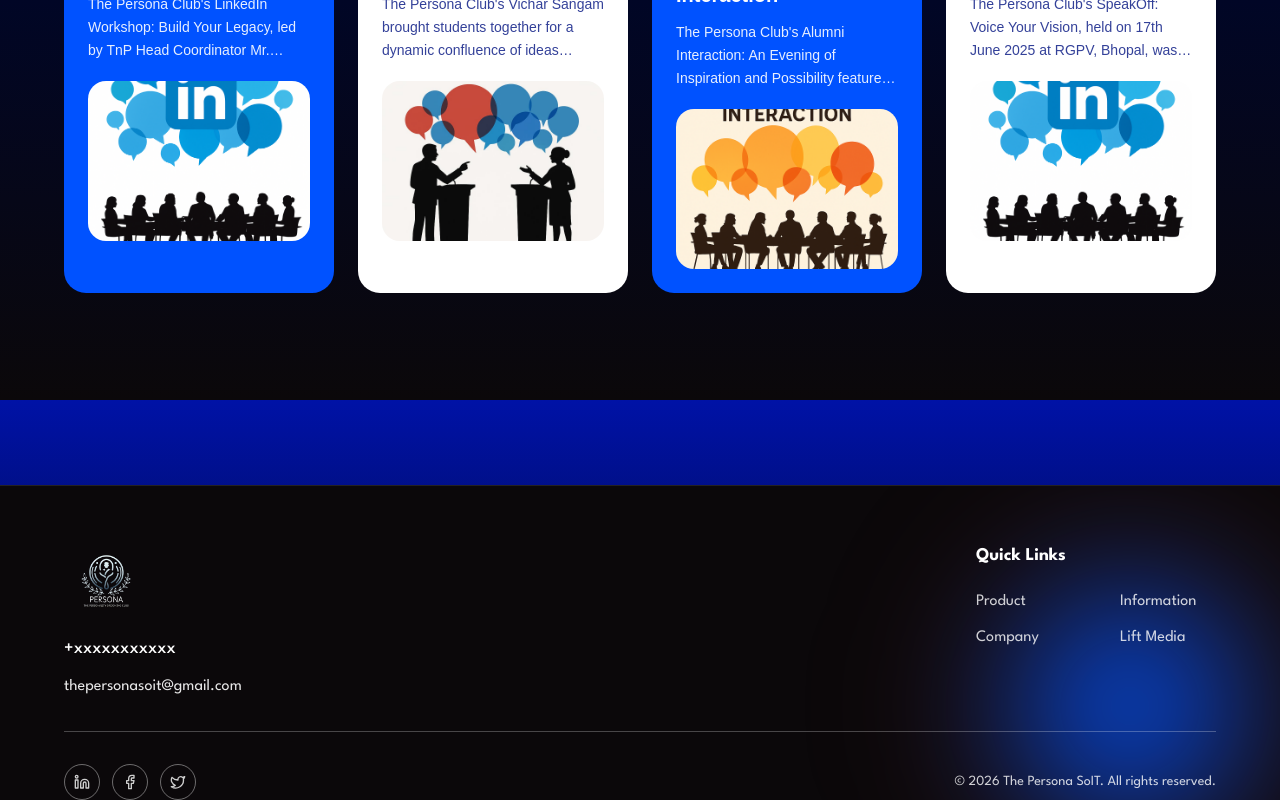
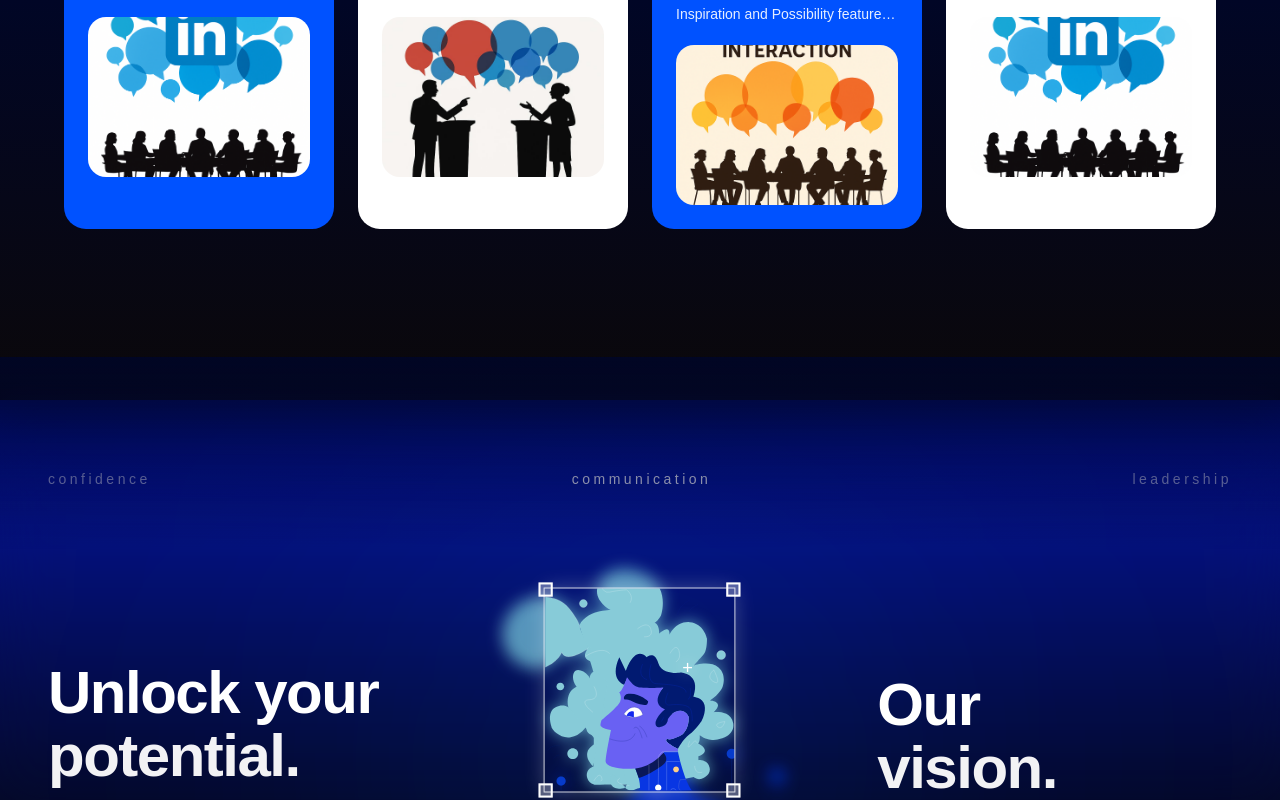
Before and after one commit to nikhilm7315/persona, a React (Vite) app: page / in a window 1280 px wide. Shown: the part 2000-2800 px from the top of the page. Built offline with nearby package versions, Linux system fonts and the light colour scheme.

Commit message:
Merge remote-tracking branch 'origin/background/teamoption'

```diff
--- a/src/components/Home/HeroSection.jsx
+++ b/src/components/Home/HeroSection.jsx
@@ -4,19 +4,14 @@ import Logo from '../ui/Logo';
 
 export default function HeroSection() {
   return (
-    <section className="relative min-h-0 md:min-h-[80vh] flex flex-col items-center justify-start md:justify-center pt-2 pb-10 sm:py-16 px-4 md:px-8 overflow-hidden bg-transparent w-full">
+    <section className="relative min-h-0 md:min-h-[85vh] flex flex-col items-center justify-center pt-6 pb-12 sm:py-16 px-4 md:px-8 overflow-hidden bg-transparent w-full">
 
       {/* Background Grid Line Layer with Smooth Multi-Stop Radial Fading (Submerged into Corners) */}
       <div
-        className="pointer-events-none absolute -inset-y-8 -inset-x-8 sm:inset-0 z-0 opacity-80"
+        className="pointer-events-none absolute inset-0 w-full h-full z-0 opacity-80 bg-grid-pattern"
         style={{
-          backgroundImage: `
-            linear-gradient(to right, rgba(255, 255, 255, 0.08) 1px, transparent 1px),
-            linear-gradient(to bottom, rgba(255, 255, 255, 0.08) 1px, transparent 1px)
-          `,
-          backgroundSize: '44px 44px',
-          WebkitMaskImage: 'radial-gradient(ellipse 100% 100% at 50% 45%, rgba(0, 0, 0, 1) 0%, rgba(0, 0, 0, 0.75) 40%, rgba(0, 0, 0, 0.3) 70%, rgba(0, 0, 0, 0) 100%)',
-          maskImage: 'radial-gradient(ellipse 100% 100% at 50% 45%, rgba(0, 0, 0, 1) 0%, rgba(0, 0, 0, 0.75) 40%, rgba(0, 0, 0, 0.3) 70%, rgba(0, 0, 0, 0) 100%)'
+          WebkitMaskImage: 'radial-gradient(ellipse 90% 80% at 50% 38%, rgba(0, 0, 0, 1) 0%, rgba(0, 0, 0, 0.85) 30%, rgba(0, 0, 0, 0.5) 60%, rgba(0, 0, 0, 0.15) 85%, transparent 100%)',
+          maskImage: 'radial-gradient(ellipse 90% 80% at 50% 38%, rgba(0, 0, 0, 1) 0%, rgba(0, 0, 0, 0.85) 30%, rgba(0, 0, 0, 0.5) 60%, rgba(0, 0, 0, 0.15) 85%, transparent 100%)'
         }}
       />
 
--- /dev/null
+++ b/src/components/Home/PreFooter.jsx
@@ -0,0 +1,165 @@
+import React from 'react';
+import { motion } from 'framer-motion';
+import Button from '../ui/Button';
+import groupSvg from '../../assets/Group.svg';
+
+export default function PreFooter() {
+  return (
+    <section className="w-full relative overflow-hidden bg-transparent pt-20 sm:pt-28 pb-16 sm:pb-24 text-white">
+      {/* Top Fading Gradient Blur (Submerges smoothly into the above page section) */}
+      <div
+        className="absolute top-0 inset-x-0 h-36 sm:h-48 pointer-events-none z-20"
+        style={{
+          background: 'linear-gradient(to bottom, rgba(1, 6, 38, 0.95) 0%, rgba(1, 6, 38, 0.5) 45%, transparent 100%)',
+        }}
+      />
+
+      {/* Bottom Fading Gradient Blur (Submerges smoothly into the footer) */}
+      <div
+        className="absolute bottom-0 inset-x-0 h-36 sm:h-48 pointer-events-none z-20"
+        style={{
+          background: 'linear-gradient(to top, #0B080A 0%, rgba(11, 8, 10, 0.6) 45%, transparent 100%)',
+        }}
+      />
+
+      {/* Frosted Glass Backdrop Layer with Smooth Vertical Gradient Fade Mask */}
+      <div
+        className="absolute inset-0 pointer-events-none z-0 backdrop-blur-xl bg-white/[0.015]"
+        style={{
+          maskImage: 'linear-gradient(to bottom, transparent 0%, black 18%, black 82%, transparent 100%)',
+          WebkitMaskImage: 'linear-gradient(to bottom, transparent 0%, black 18%, black 82%, transparent 100%)',
+        }}
+      />
+
+      {/* Subtle Ambient Backlight Glow behind the Illustration */}
+      <div className="absolute top-1/2 left-1/2 -translate-x-1/2 -translate-y-1/2 w-[550px] h-[550px] bg-[#0052FF]/12 rounded-full blur-[150px] pointer-events-none z-0" />
+
+      {/* Content Container */}
+      <div className="max-w-7xl mx-auto px-4 sm:px-8 md:px-12 w-full relative z-10 flex flex-col justify-between">
+
+        {/* Top Indicators Bar (confidence - communication - leadership) */}
+        <div className="w-full flex items-center justify-between text-xs sm:text-sm font-sans tracking-[0.25em] lowercase text-white/50 pb-4 mb-8 sm:mb-12">
+          <span className="hover:text-white transition-colors cursor-default">confidence</span>
+          <span className="hover:text-white transition-colors cursor-default font-medium text-white/80">communication</span>
+          <span className="hover:text-white transition-colors cursor-default">leadership</span>
+        </div>
+
+        {/* Main 3-Column Grid */}
+        <div className="grid grid-cols-1 lg:grid-cols-12 gap-10 lg:gap-6 items-center my-auto py-4">
+
+          {/* Left Column: Unlock Your Potential */}
+          <motion.div
+            initial={{ opacity: 0, x: -30 }}
+            whileInView={{ opacity: 1, x: 0 }}
+            viewport={{ once: true }}
+            transition={{ duration: 0.7 }}
+            className="lg:col-span-4 flex flex-col items-start text-left z-20"
+          >
+            <h2 className="text-4xl sm:text-5xl lg:text-[52px] xl:text-6xl font-bold tracking-tight text-white leading-[1.06]">
+              Unlock your <br />
+              <span className="text-white/95">potential.</span>
+            </h2>
+
+            <p className="text-neutral-300 text-sm sm:text-base leading-relaxed max-w-sm mt-4 font-normal">
+              Join SOIT RGPV's leading personality grooming club where confidence meets communication, and learning transforms into leadership.
+            </p>
+
+            {/* CTA Button */}
+            <div className="mt-8">
+              <a
+                href="https://chat.whatsapp.com/GPB1v8QqoS78xD8h98ZhlB?s=sw&p=a&ilr=0"
+                target="_blank"
+                rel="noopener noreferrer"
+                className="inline-block"
+              >
+                <Button
+                  variant="wide"
+                  className="h-11 px-7 text-sm font-semibold rounded-full bg-white text-[#0038FF] hover:bg-white/90 shadow-[0_0_25px_rgba(255,255,255,0.4)] hover:shadow-[0_0_35px_rgba(255,255,255,0.65)] transition-all duration-300 active:scale-95 cursor-pointer"
+                >
+                  Join Our Community
+                </Button>
+              </a>
+            </div>
+          </motion.div>
+
+          {/* Center Column: SVG Graphic with Sharp Focus Inside Reticle & Frosted Blur Outside */}
+          <motion.div
+            initial={{ opacity: 0, scale: 0.92 }}
+            whileInView={{ opacity: 1, scale: 1 }}
+            viewport={{ once: true }}
+            transition={{ duration: 0.8 }}
+            className="lg:col-span-4 flex justify-center items-center relative py-4 lg:py-0"
+          >
+            <div className="relative z-10 flex justify-center items-center w-[300px] sm:w-[380px] lg:w-[420px] h-[360px] sm:h-[440px] lg:h-[480px]">
+
+              {/* 1. Frosted / Blurred Else Area (The entire illustration outside the focus box) */}
+              <img
+                src={groupSvg}
+                alt="Persona Blurred Silhouette"
+                className="absolute inset-0 w-full h-full object-contain filter blur-[8px] opacity-70 saturate-125 select-none pointer-events-none transition-all"
+              />
+
+              {/* 2. Razor-Sharp Focus Window (Only visible inside the reticle boundary via clip-path) */}
+              <img
+                src={groupSvg}
+                alt="Persona Sharp Focus"
+                className="absolute inset-0 w-full h-full object-contain filter-none drop-shadow-[0_15px_35px_rgba(0,0,0,0.5)] select-none pointer-events-none z-10"
+                style={{
+                  clipPath: 'inset(4% 25% 54% 25%)',
+                  WebkitClipPath: 'inset(4% 25% 54% 25%)',
+                }}
+              />
+
+              {/* 3. Camera Focus Viewfinder Reticle Frame */}
+              <motion.div
+                animate={{
+                  scale: [1, 1.015, 1],
+                  opacity: [0.9, 1, 0.9]
+                }}
+                transition={{
+                  duration: 4,
+                  repeat: Infinity,
+                  ease: "easeInOut"
+                }}
+                className="absolute top-[4%] left-[25%] w-[50%] h-[42%] border border-white/80 pointer-events-none z-20 shadow-[0_0_20px_rgba(255,255,255,0.25)]"
+              >
+                {/* 4 Corner Grips (Matching reference design) */}
+                <div className="absolute -top-1.5 -left-1.5 w-3.5 h-3.5 border-2 border-white bg-white/30 backdrop-blur-none" />
+                <div className="absolute -top-1.5 -right-1.5 w-3.5 h-3.5 border-2 border-white bg-white/30 backdrop-blur-none" />
+                <div className="absolute -bottom-1.5 -left-1.5 w-3.5 h-3.5 border-2 border-white bg-white/30 backdrop-blur-none" />
+                <div className="absolute -bottom-1.5 -right-1.5 w-3.5 h-3.5 border-2 border-white bg-white/30 backdrop-blur-none" />
+
+                {/* Focus Crosshair Reticle Inside Sharp Area */}
+                <div className="absolute top-[32%] right-[22%] text-white text-lg font-light select-none drop-shadow-[0_0_8px_rgba(255,255,255,0.95)]">
+                  +
+                </div>
+              </motion.div>
+
+            </div>
+          </motion.div>
+
+          {/* Right Column: Our Vision Section */}
+          <motion.div
+            initial={{ opacity: 0, x: 30 }}
+            whileInView={{ opacity: 1, x: 0 }}
+            viewport={{ once: true }}
+            transition={{ duration: 0.7, delay: 0.1 }}
+            className="lg:col-span-4 flex flex-col items-start text-left lg:pl-6 z-20"
+          >
+            <h2 className="text-4xl sm:text-5xl lg:text-[52px] xl:text-6xl font-bold tracking-tight text-white leading-[1.06]">
+              Our <br />
+              <span className="text-white/95">vision.</span>
+            </h2>
+
+            <p className="text-neutral-300 text-sm sm:text-base leading-relaxed max-w-sm mt-4 font-normal">
+              At Persona, we envision a generation of students who are not only academically sound but also confident, articulate, and self-aware individuals ready to thrive in any professional or social environment.
+            </p>
+          </motion.div>
+
+        </div>
+
+
+      </div>
+    </section>
+  );
+}
--- a/src/components/layout/Footer.jsx
+++ b/src/components/layout/Footer.jsx
@@ -8,9 +8,11 @@ const LinkedinIcon = ({ size = 16 }) => (
   </svg>
 )
 
-const FacebookIcon = ({ size = 16 }) => (
+const InstagramIcon = ({ size = 16 }) => (
   <svg width={size} height={size} viewBox="0 0 24 24" fill="none" stroke="currentColor" strokeWidth="2" strokeLinecap="round" strokeLinejoin="round">
-    <path d="M18 2h-3a5 5 0 0 0-5 5v3H7v4h3v8h4v-8h3l1-4h-4V7a1 1 0 0 1 1-1h3z" />
+    <rect width="20" height="20" x="2" y="2" rx="5" ry="5" />
+    <path d="M16 11.37A4 4 0 1 1 12.63 8 4 4 0 0 1 16 11.37z" />
+    <line x1="17.5" x2="17.51" y1="6.5" y2="6.5" />
   </svg>
 )
 
@@ -29,7 +31,7 @@ const QUICK_LINKS = [
 
 const SOCIAL_LINKS = [
   { label: 'LinkedIn', href: 'https://www.linkedin.com/company/thepersonasoit/posts/?feedView=all', Icon: LinkedinIcon },
-  { label: 'Facebook', href: '#', Icon: FacebookIcon },
+  { label: 'Instagram', href: 'https://www.instagram.com/personasoit/?hl=en', Icon: InstagramIcon },
   { label: 'Twitter', href: '#', Icon: TwitterIcon },
 ]
 
@@ -38,7 +40,7 @@ function Footer({
   email = 'thepersonasoit@gmail.com',
 }) {
   return (
-    <footer className="relative overflow-hidden w-full mt-16 rounded-none px-6 sm:px-10 md:px-16 py-10 md:py-14 bg-persona-footer border-t border-white/10 text-white font-league-spartan shadow-lg">
+    <footer className="relative overflow-hidden w-full mt-0 rounded-none px-6 sm:px-10 md:px-16 py-10 md:py-14 bg-persona-footer text-white font-league-spartan shadow-lg">
       {/* Background Glow */}
       <div className="footer-glow" />
 
@@ -89,6 +91,8 @@ function Footer({
             <a
               key={label}
               href={href}
+              target={href.startsWith('http') ? '_blank' : undefined}
+              rel={href.startsWith('http') ? 'noopener noreferrer' : undefined}
               aria-label={label}
               className="flex items-center justify-center w-9 h-9 rounded-full border border-white/40 hover:border-persona-orange hover:text-persona-orange hover:bg-white/5 transition-colors"
             >
--- a/src/components/layout/Navbar.jsx
+++ b/src/components/layout/Navbar.jsx
@@ -31,12 +31,14 @@ export default function Navbar({ onOpenJoinModal }) {
 
         {/* Right: Vibrant Blue CTA Pill Button (Far right edge) */}
         <div className="hidden lg:flex items-center shrink-0 z-10">
-          <button
-            onClick={onOpenJoinModal}
+          <a
+            href="https://chat.whatsapp.com/GPB1v8QqoS78xD8h98ZhlB?s=sw&p=a&ilr=0"
+            target="_blank"
+            rel="noopener noreferrer"
             className="inline-flex items-center justify-center font-semibold text-xs lg:text-sm text-white px-7 py-3 rounded-full bg-[#0052FF] hover:bg-[#0042D0] shadow-[0_0_22px_rgba(0,82,255,0.45)] hover:shadow-[0_0_32px_rgba(0,82,255,0.7)] transition-all duration-300 cursor-pointer active:scale-95"
           >
             Join Persona
-          </button>
+          </a>
         </div>
 
         {/* Mobile Menu Toggle Button */}
@@ -77,8 +79,7 @@ export default function Navbar({ onOpenJoinModal }) {
                 to={link.path}
                 onClick={() => setMobileMenuOpen(false)}
                 className={({ isActive }) =>
-                  `font-sans font-extrabold text-4xl sm:text-5xl md:text-6xl uppercase tracking-tight transition-all duration-300 ${
-                    isActive ? 'text-[#0052FF] translate-x-2' : 'text-white hover:text-[#0052FF] hover:translate-x-2'
+                  `font-sans font-extrabold text-4xl sm:text-5xl md:text-6xl uppercase tracking-tight transition-all duration-300 ${isActive ? 'text-[#0052FF] translate-x-2' : 'text-white hover:text-[#0052FF] hover:translate-x-2'
                   }`
                 }
               >
@@ -89,15 +90,15 @@ export default function Navbar({ onOpenJoinModal }) {
 
           {/* Bottom Action Area */}
           <div className="pt-6 border-t border-white/10">
-            <button
-              onClick={() => {
-                setMobileMenuOpen(false);
-                if (onOpenJoinModal) onOpenJoinModal();
-              }}
-              className="w-full py-4 rounded-full bg-[#0052FF] hover:bg-[#0042D0] text-white font-bold text-base sm:text-lg shadow-[0_0_30px_rgba(0,82,255,0.6)] transition-all active:scale-95"
+            <a
+              href="https://chat.whatsapp.com/GPB1v8QqoS78xD8h98ZhlB?s=sw&p=a&ilr=0"
+              target="_blank"
+              rel="noopener noreferrer"
+              onClick={() => setMobileMenuOpen(false)}
+              className="w-full py-4 rounded-full bg-[#0052FF] hover:bg-[#0042D0] text-white font-bold text-base sm:text-lg shadow-[0_0_30px_rgba(0,82,255,0.6)] transition-all active:scale-95 inline-flex items-center justify-center text-center"
             >
               Join Persona
-            </button>
+            </a>
           </div>
 
         </div>
--- a/src/pages/Home.jsx
+++ b/src/pages/Home.jsx
@@ -2,25 +2,30 @@ import React from 'react'
 import HeroSection from '../components/Home/HeroSection'
 import TeamSection from '../components/Home/TeamSection'
 import EventHome from "../components/Home/EventHome"
+import PreFooter from '../components/Home/PreFooter'
 
 function Home() {
   return (
-    <div className="flex-1 flex flex-col items-center justify-center px-4 py-2 sm:p-8 gap-8 sm:gap-16 w-full">
+    <div className="flex-1 flex flex-col items-center w-full">
 
-      {/* 1. Headline Hero Section */}
-      <div className="w-full">
+      {/* 1. Full-Width Headline Hero Section with edge-to-edge ambient grid */}
       <HeroSection />
-      </div>
 
+      {/* Main Home Sections Container */}
+      <div className="flex flex-col items-center justify-center px-4 py-2 sm:p-8 gap-8 sm:gap-16 w-full max-w-7xl mx-auto">
         {/* 2. Meet Our Team Section */}
         <div className="w-full animate-fade-in-up" style={{ animationDelay: '200ms' }}>
           <TeamSection />
         </div>
 
         {/* 3. Never Ending Events Section */}
-      <div>
+        <div className="w-full">
           <EventHome />
         </div>
+      </div>
+
+      {/* 4. Full-Width PreFooter Section seamlessly attached to Footer */}
+      <PreFooter />
 
     </div>
   )
--- a/src/pages/Team.jsx
+++ b/src/pages/Team.jsx
@@ -1,5 +1,6 @@
 import { useEffect, useRef, useState } from "react";
 import { FaLinkedin } from "react-icons/fa";
+import Title from "../components/ui/Title";
 
 import anshphoto from "../assets/Member_images/ansh.png";
 import vedphoto from "../assets/Member_images/vedhanshi.png";
@@ -60,12 +61,10 @@ export default function TeamPage({ members = defaultMembers }) {
 
       <div className="relative z-10 flex-1 flex flex-col">
         <div className="max-w-7xl w-full mx-auto px-3 sm:px-6 md:px-8 py-8 md:py-16">
-          <p className="text-blue-400 text-xs font-semibold tracking-[0.15em] mb-2 sm:mb-3">
-            OUR TEAM
-          </p>
-          <h1 className="text-xl sm:text-2xl md:text-4xl font-bold leading-tight mb-6 md:mb-10">
-            The People Behind Our Success
-          </h1>
+          <Title
+            title="The People Behind Our Success"
+            className="mb-8 md:mb-12"
+          />
 
           <div className="flex flex-row gap-4 sm:gap-6 lg:gap-10">
             <div className="w-[130px] sm:w-[180px] md:w-[240px] lg:w-[340px] shrink-0">
```
Also changed, not shown: src/assets/Group.svg (added), src/components/Events/EventDetailsPanel.jsx (line endings or trailing spaces), src/pages/Event.jsx (line endings or trailing spaces), src/styles/global.css (line endings or trailing spaces). Lines whose indentation alone changed are shown as unchanged.
